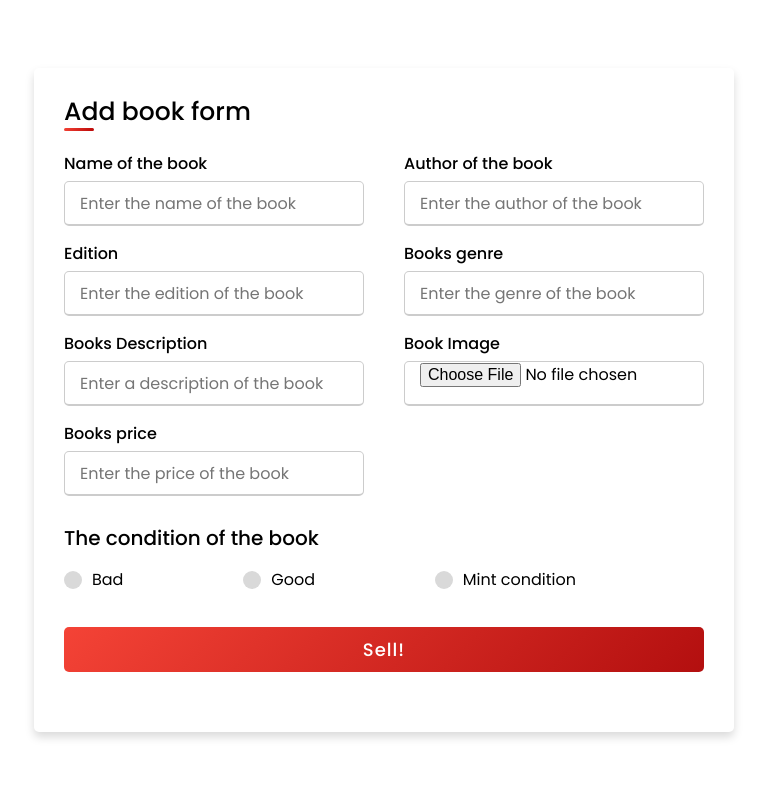
After one commit to Chaotic-Nature/Online-Bookstore, a PHP site: page /Admin/add-book-form.php in a window 1280 px wide. The commit adds this page. Shown: the whole page, without its empty margins (256-1023 px from the left). Run offline with PHP 8.4, Linux system fonts and the light colour scheme.

Commit message:
add book function works and reflects on home page

```diff
--- /dev/null
+++ b/WEBDEV POE/Admin/add-book-form.php
@@ -0,0 +1,76 @@
+<?php
+session_start();
+	include('../Database_files/DBConn.php');
+?>
+<!DOCTYPE html>
+<html>
+<head>
+<title>Addbook form</title>
+<link rel = "stylesheet" href="../styling/form.css">
+</head>
+<body>
+
+        <div class="container">
+          <div class="title">Add book form</div>
+          <div class="content">
+                <form action="../form_processing/add_book_fp.php" method="POST" enctype="multipart/form-data">
+              <div class="user-details">
+                <div class="input-box">
+                  <span class="details">Name of the book</span>
+                  <input type="text" name="title" placeholder="Enter the name of the book" required>
+                </div>
+                <div class="input-box">
+                  <span class="details">Author of the book</span>
+                  <input type="text" name="author" placeholder="Enter the author of the book" required>
+                </div>
+                <div class="input-box">
+                  <span class="details">Edition</span>
+                  <input type="number" name="edition" maxlength="1" placeholder="Enter the edition of the book" required>
+                </div>
+                <div class="input-box">
+                  <span class="details">Books genre</span>
+                  <input type="text" name="genre" placeholder="Enter the genre of the book" required>
+                </div>
+                <div class="input-box">
+                  <span class="details">Books Description</span>
+                  <input type="text" name="description" maxlength="150" placeholder="Enter a description of the book" required>
+                </div>
+                <div class="input-box">
+                  <span class="details">Book Image</span>
+                  <input type="file" name="image" required>
+                </div>
+                <div class="input-box">
+                  <span class="details">Books price</span>
+                  <input type="text" name="price" placeholder="Enter the price of the book" required>
+                </div>
+              </div>
+              <div class="bookcon">
+                <input type="radio" name="condition" id="dot-1" value="Bad">
+                <input type="radio" name="condition" id="dot-2" value="Good">
+                <input type="radio" name="condition" id="dot-3" value="Mint Condition">
+                <span class="book-title">The condition of the book</span>
+                <div class="category">
+                  <label for="dot-1">
+                    <span class="dot one"></span>
+                    <span class="condition">Bad</span>
+                  </label>
+                  <label for="dot-2">
+                    <span class="dot two"></span>
+                    <span class="condition">Good</span>
+                  </label>
+                  <label for="dot-3">
+                    <span class="dot three"></span>
+                    <span class="condition">Mint condition</span>
+                  </label>
+                </div>
+              </div>
+              <div class="button">
+                <input type="submit" name="submit" value="Sell!">
+              </div>
+            </form>
+          </div>
+        </div>
+
+	</form>
+</body>
+</html>
--- a/WEBDEV POE/styling/admin.css
+++ b/WEBDEV POE/styling/admin.css
@@ -227,7 +227,7 @@ td {
     height: 40px;
     width: 40px;
 }
-#edit-book-btn, #delete-book-btn, #verify-btn{
+#edit-book-btn, #delete-book-btn, #verify-btn, #add-book-btn{
     border: none;
     border-radius: 8px;
     font-size: 18px;
--- a/WEBDEV POE/text_files/bookData.txt
+++ b/WEBDEV POE/text_files/bookData.txt
@@ -3,3 +3,4 @@
  ,,Java Programming,,J. Farrell,,9,,Education,,A beginner friendly book that teaches the Java programming language,,./book_images/java-programming.jpg,,350,,Mint Condition,,ST10101076,,
  ,,Pro C# 9 with .NET: Foundational Principles and Practices in Programming,,A. Troelsen, P. Japikse,,10,,Education,,A beginner friendly book that teaches the C#programming language,,./book_images/pro-c-9-with-net-5.jpg,,370,,Good,,ST10101076,,
  ,,Basics with Windows PowerShell V2,,Prometheus MMS,,2,,Computer Science,, Microsoft designed PowerShell to automate system tasks, such as batch processing, and to create systems management tools for commonly implemented processes,,./book_images/basics-with-windows-powershell-v2.jpg,,216,,Good,,ST10101067,,
+ ,,Bo3,,Rombi,,2,,History,,Bury the light,,./book_images/601898.png,,400,,Good,,Cibrain,,
```
Also changed, not shown: WEBDEV POE/Admin/Users.php (+130 -0 lines), WEBDEV POE/Admin/books.php (+1 -6 lines), WEBDEV POE/form_processing/add_book_fp.php (added, +45 -0 lines).
